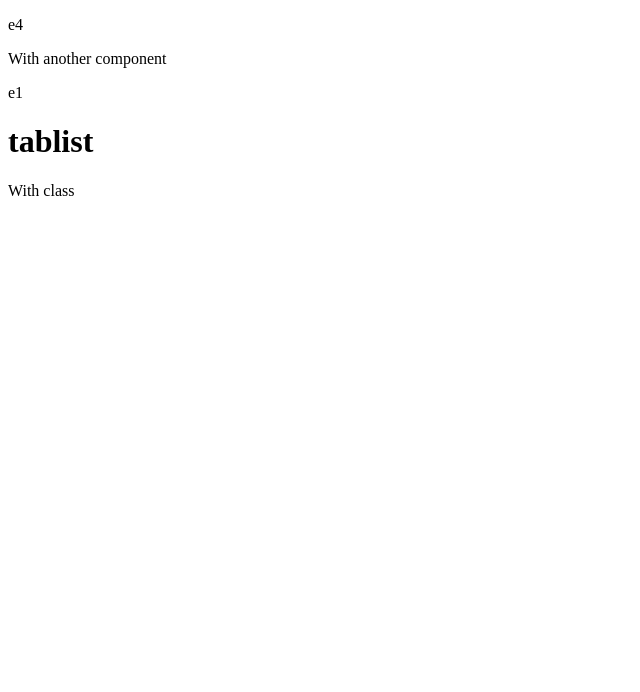
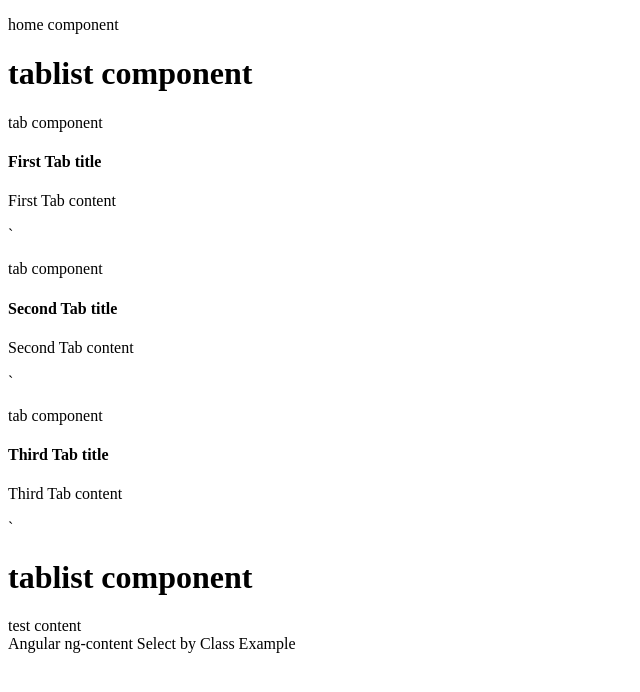
Before and after one commit to angulardevelopment/ng-content, an Angular app: page / in a window 1280 px wide. Shown: the top 692 px of the page, without its empty margins (0-640 px from the left). Built offline with nearby package versions, Linux system fonts and the light colour scheme.

Commit message:
minor updates

```diff
--- a/src/app/home1/home1.component.html
+++ b/src/app/home1/home1.component.html
@@ -1,19 +1,16 @@
-<p>e4</p>
+<p>home component</p>
 
-<p>With another component</p>
 <app-tablist>
-  <!-- <app-tab *ngFor="let tab of tabs" [tab]="tab"></app-tab> -->
-  </app-tablist>
+  <app-tab *ngFor="let tab of tabs" [tab]="tab"></app-tab>
+</app-tablist>
 
-  <div *ngIf= "flag == false">
-    <app-tab *ngFor="let tab of tabs" [tab]="tab"></app-tab>
 
-  </div>
 
-<p>With class</p>
-
-  <!-- <app-tablist>
+<app-tablist>
     <div class="header">
        Angular ng-content Select by Class Example
     </div>
-    </app-tablist> -->
+    <div>
+     test content
+   </div>
+    </app-tablist>
--- a/src/app/home1/home1.component.ts
+++ b/src/app/home1/home1.component.ts
@@ -3,20 +3,19 @@ import { Component, OnInit } from '@angular/core';
 @Component({
   selector: 'app-home1',
   templateUrl: './home1.component.html',
-  styleUrls: ['./home1.component.scss']
+  styleUrls: ['./home1.component.scss'],
 })
 export class Home1Component implements OnInit {
-flag = true;
-  constructor() {
-
-   }
+  flag = true;
+  constructor() {}
 
   tabs = [];
-ngOnInit() {
-this.tabs = [
-{ title: "First Tab title", content: "First Tab content" },
-{ title: "Second Tab title", content: "Second Tab content" },
-{ title: "Third Tab title", content: "Third Tab content" }
-];
+
+  ngOnInit() {
+    this.tabs = [
+      { title: 'First Tab title', content: 'First Tab content' },
+      { title: 'Second Tab title', content: 'Second Tab content' },
+      { title: 'Third Tab title', content: 'Third Tab content' },
+    ];
+  }
 }
-}
--- a/src/app/tab/tab.component.html
+++ b/src/app/tab/tab.component.html
@@ -1,3 +1,4 @@
-<p>e2</p>
+<p>tab component</p>
 <h4>{{ tab.title }}</h4>
-          <p>{{ tab.content }}</p>`
+<p>{{ tab.content }}</p>
+`
--- a/src/app/tab/tab.component.ts
+++ b/src/app/tab/tab.component.ts
@@ -1,17 +1,16 @@
-import { Component, OnInit , Input} from '@angular/core';
+import { Component, OnInit, Input } from '@angular/core';
 
 @Component({
   selector: 'app-tab',
   templateUrl: './tab.component.html',
-  styleUrls: ['./tab.component.css']
+  styleUrls: ['./tab.component.css'],
 })
 export class TabComponent {
-
-  constructor() { }
+  constructor() {}
 
   @Input() tab;
-printTitle() {
-console.log(this.tab.title);
+
+  printTitle() {
+    console.log(this.tab.title);
+  }
 }
-
-}
--- a/src/app/tablist/tablist.component.html
+++ b/src/app/tablist/tablist.component.html
@@ -1,5 +1,4 @@
-<p>e1</p>
-<h1>tablist</h1>
+<h1>tablist component</h1>
 
 <!-- we can create reusable component with ng-content -->
 <ng-content></ng-content>
--- a/src/app/tablist/tablist.component.ts
+++ b/src/app/tablist/tablist.component.ts
@@ -2,21 +2,21 @@ import {
   ContentChildren,
   QueryList,
   Component,
-  AfterContentInit
-} from "@angular/core";
-import { TabComponent } from "../tab/tab.component";
+  AfterContentInit,
+} from '@angular/core';
+import { TabComponent } from '../tab/tab.component';
 
 @Component({
   selector: 'app-tablist',
   templateUrl: './tablist.component.html',
-  styleUrls: ['./tablist.component.css']
+  styleUrls: ['./tablist.component.css'],
 })
 export class TablistComponent {
   //  return directives
-  @ContentChildren(TabComponent) tabList: QueryList<TabComponent>;
+  // @ContentChildren(TabComponent) tabList: QueryList<TabComponent>;
 
-  ngAfterContentInit() {
+  // ngAfterContentInit() {
     // to run methods of tab component
-    // this.tabList.toArray()[0].printTitle();
-  }
+  //   this.tabList.toArray()[0].printTitle();
+  // }
 }
```
Also changed, not shown: 1 other file (tests, documents, lock files or other folders).
